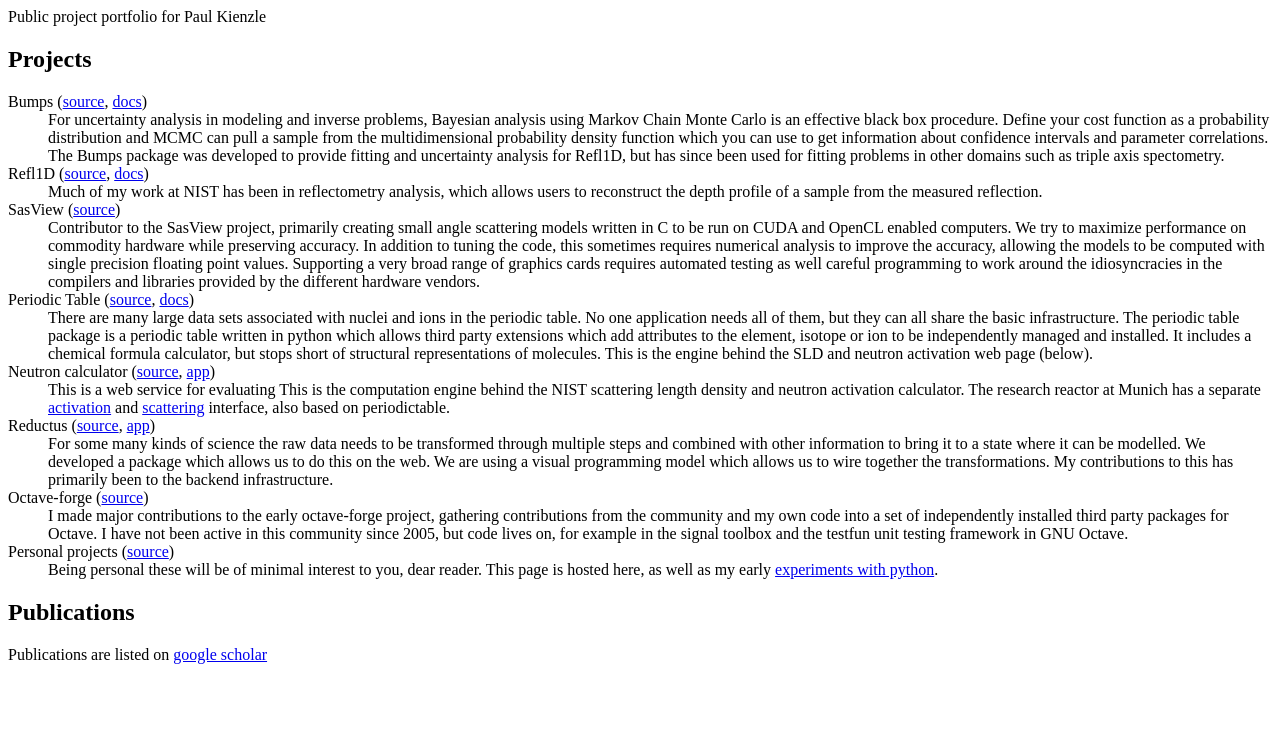
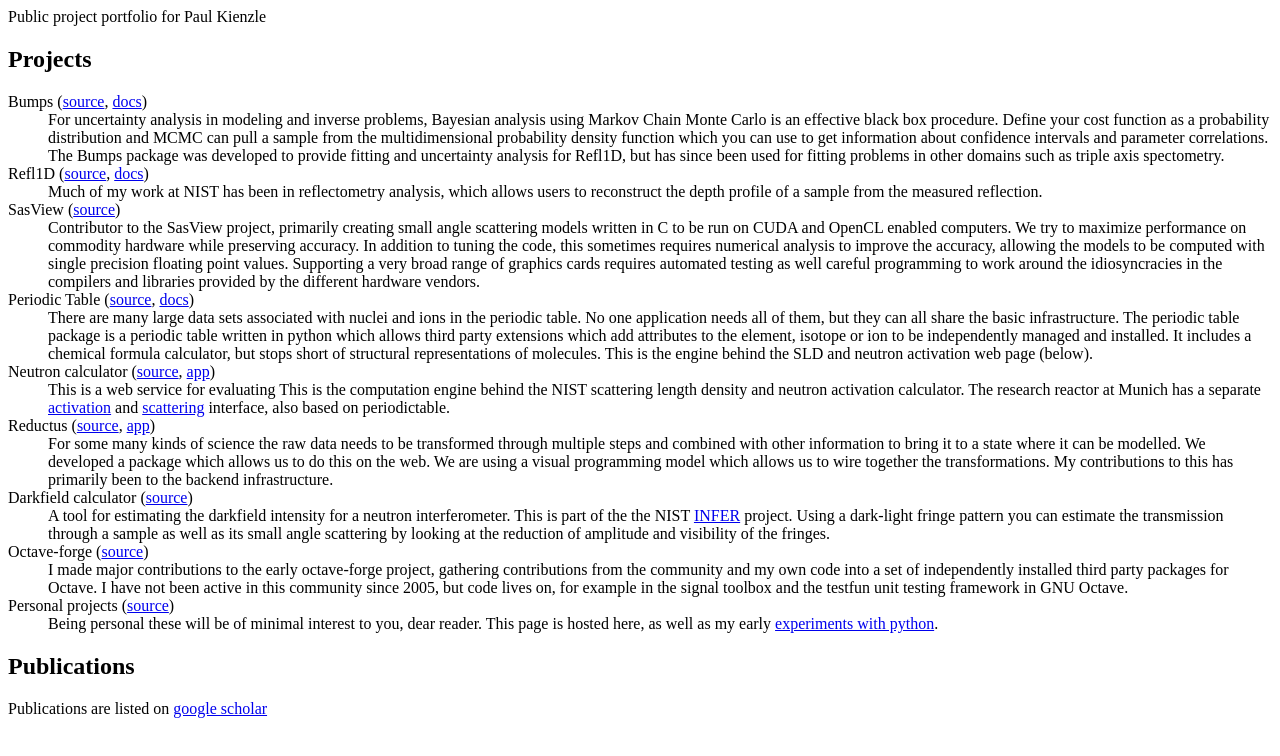
Before and after one commit to pkienzle/pkienzle.github.com, a plain HTML site: page index.html in a window 1280 px wide. Drawn offline with Linux system fonts and the light colour scheme.

Commit message:
add infer reference

```diff
--- a/index.html
+++ b/index.html
@@ -68,6 +68,15 @@ which allows us to wire together the transformations.  My contributions to
 this has primarily been to the backend infrastructure.
 </dd>
 
+<dt>Darkfield calculator (<a href="https://github.com/usnistgov/correlogram_tools">source</a>)</dt>
+<dd>A tool for estimating the darkfield intensity for a neutron interferometer.
+This is part of the the NIST
+<a href="https://www.nist.gov/programs-projects/interferometry-infer-neutron-interferometric-microscopy-small-forces-and">INFER</a>
+project. Using a dark-light fringe pattern you can estimate the transmission through
+a sample as well as its small angle scattering by looking at the reduction
+of amplitude and visibility of the fringes.
+</dd>
+
 <dt>Octave-forge (<a href="https://sourceforge.net/projects/octave/">source</a>)</dt>
 <dd>I made major contributions to the early octave-forge project, gathering
 contributions from the community and my own code into a set of independently
```
